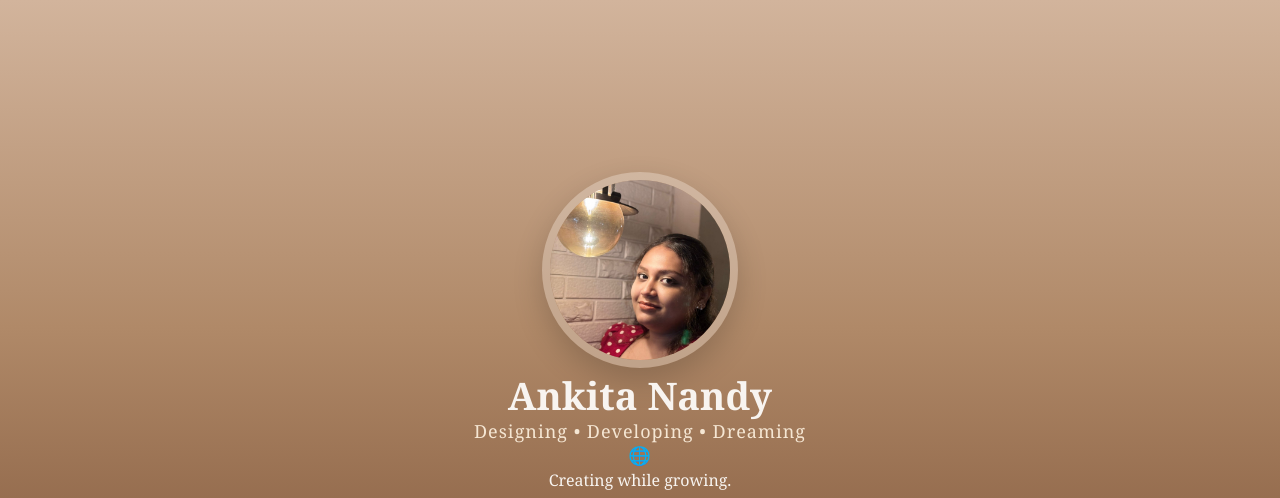
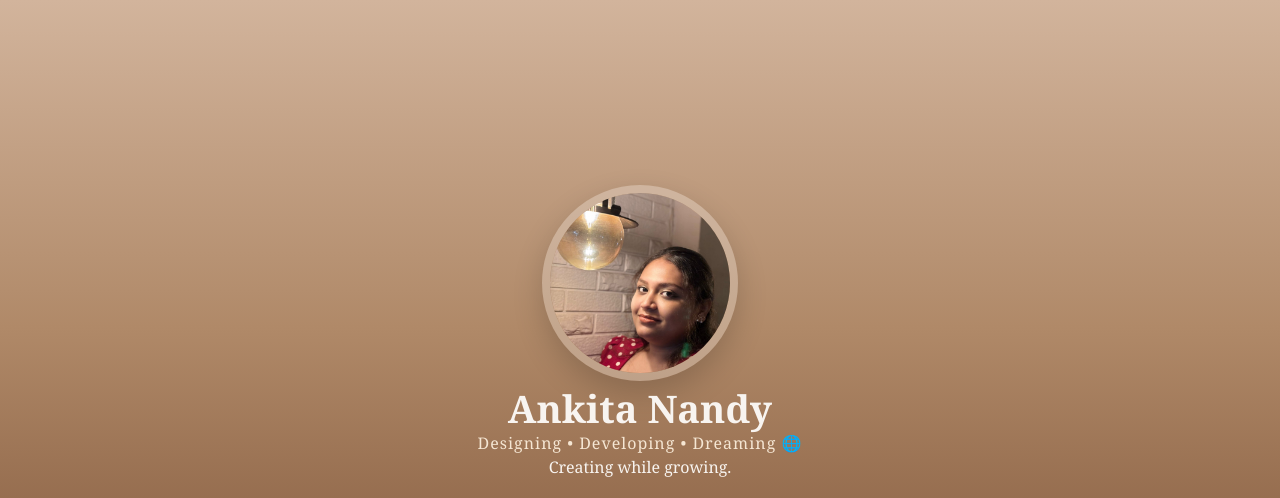
Before and after one commit to ankita06nandy/ankita06nandy.github.io, a plain HTML site: page index.html in a window 1280 px wide. Shown: the top 498 px of the page. Drawn offline with Linux system fonts and the light colour scheme.

Commit message:
Adjust styles for max-width and font-size

```diff
--- a/index.html
+++ b/index.html
@@ -98,8 +98,8 @@ Ankita Nandy
 <p style="
 margin:0 auto;
 width:100%;
-max-width:340px;
-font-size:clamp(14px,4vw,18px);
+max-width:360px;
+font-size:clamp(14px,4vw,16px);
 letter-spacing:1px;
 color:#F5E6D3;
 text-align:center;
@@ -137,7 +137,7 @@ style="color:white;font-size:32px;">
 </a>
 
 <a href="https://www.linkedin.com/in/ankita06nandy/"
-style="color:#0A66C2;font-size:32px;background-color:white;border-radius:8px;display:inline-block;line-height:1;text-decoration:none">
+style="color:#0A66C2;font-size:32px;background-color:white;border-radius:8px;display:inline-block;line-height:0.8;text-decoration:none">
 <i class="fa-brands fa-linkedin"></i>
 </a>
 
```
